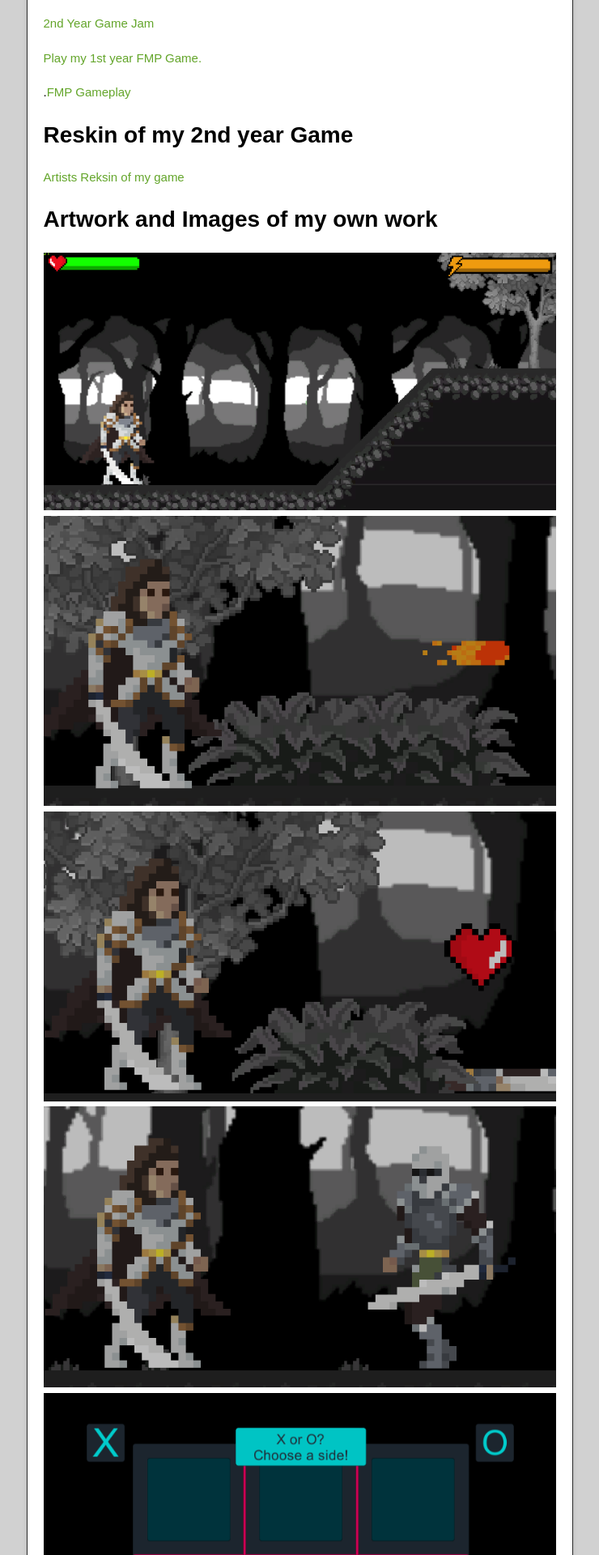
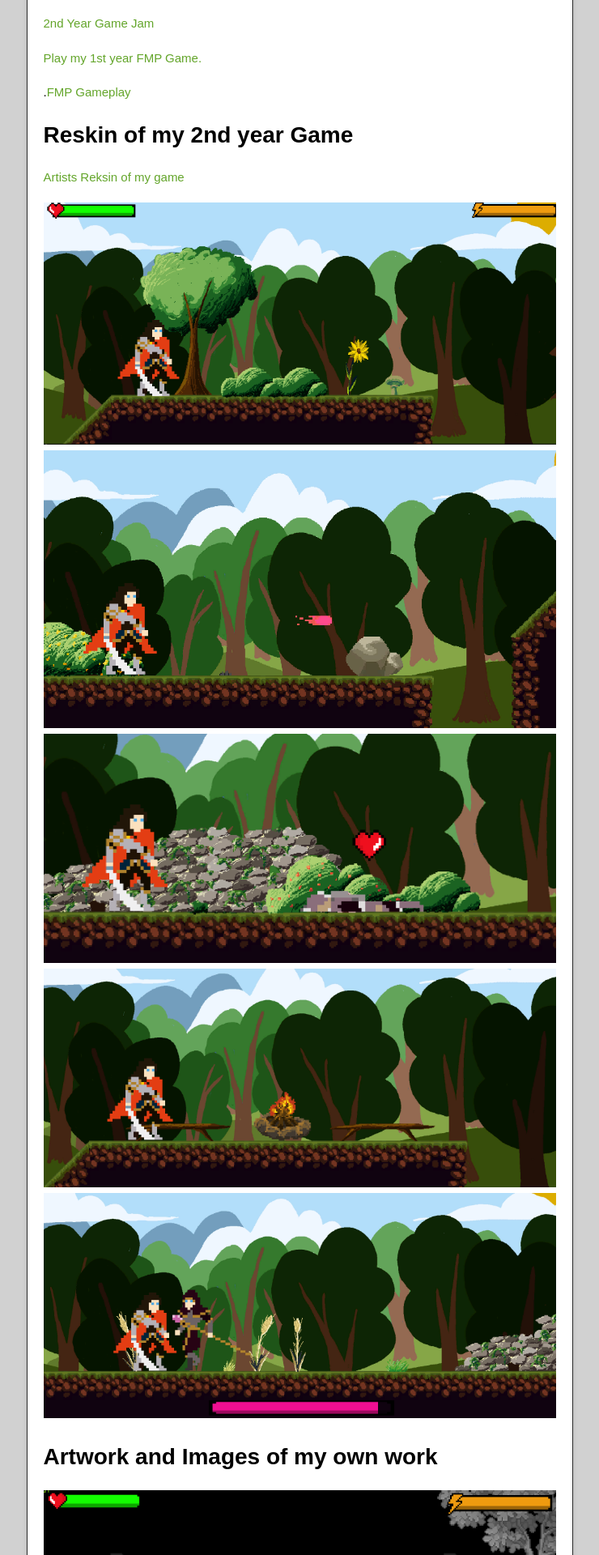
Before and after one commit to OscarW2510/portfolio, a Jekyll site: the page built from gallery.md, in a window 1280 px wide. Shown: the part 495-2415 px from the top of the page at 81% size, without its empty margins (270-1010 px from the left). Built offline with Jekyll 4.4.1, drawn with Linux system fonts in a browser that asks for light colours; the repository's description, which GitHub fills in, is left out; our own code applies the rules of GitHub Pages for plain Markdown files.

Commit message:
Update gallery.md

```diff
--- a/gallery.md
+++ b/gallery.md
@@ -19,6 +19,12 @@ layout: default
 # Reskin of my 2nd year Game
  [Artists Reksin of my game](https://oscarw2510.github.io/Artist-change-game/)
 
+ <img src="assets/images/Reskin 2.PNG" width="100%"/><br/>
+ <img src="assets/images/Reskin 4.PNG" width="100%"/><br/>
+ <img src="assets/images/Reskin 5.PNG" width="100%"/><br/>
+ <img src="assets/images/Reskin 6.PNG" width="100%"/><br/>
+ <img src="assets/images/Reskin 7.PNG" width="100%"/><br/>
+
 # Artwork and Images of my own work
 
   <img src="assets/images/dadadada.PNG" width="100%"/><br/>
```
